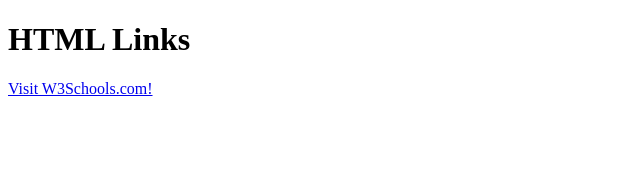
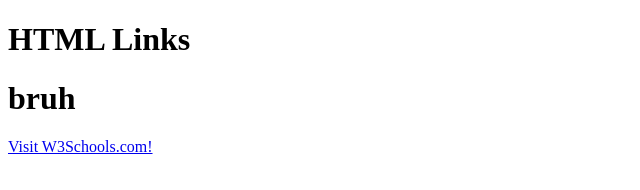
Before and after one commit to hunterteddy/hunterteddy.github.io, a plain HTML site: page index.html in a window 1280 px wide. Shown: the whole page, without its empty margins (0-640 px from the left). Drawn offline with Linux system fonts and the light colour scheme.

Commit message:
jag har ändrat lite grejer

```diff
--- a/index.html
+++ b/index.html
@@ -3,6 +3,7 @@
 <body>
 
 <h1>HTML Links</h1>
+<h1>bruh</h1>
 
 <p><a href="https://www.w3schools.com/">Visit W3Schools.com!</a></p>
 
```
